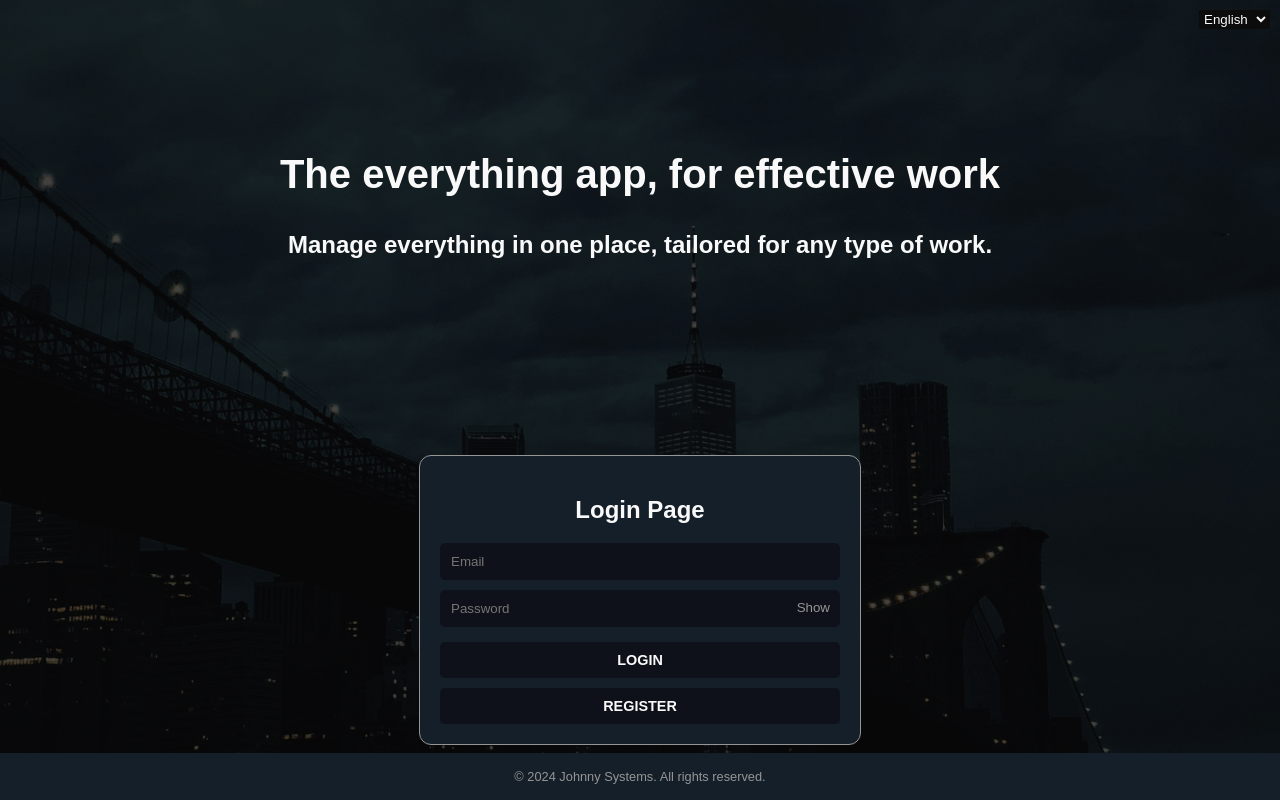
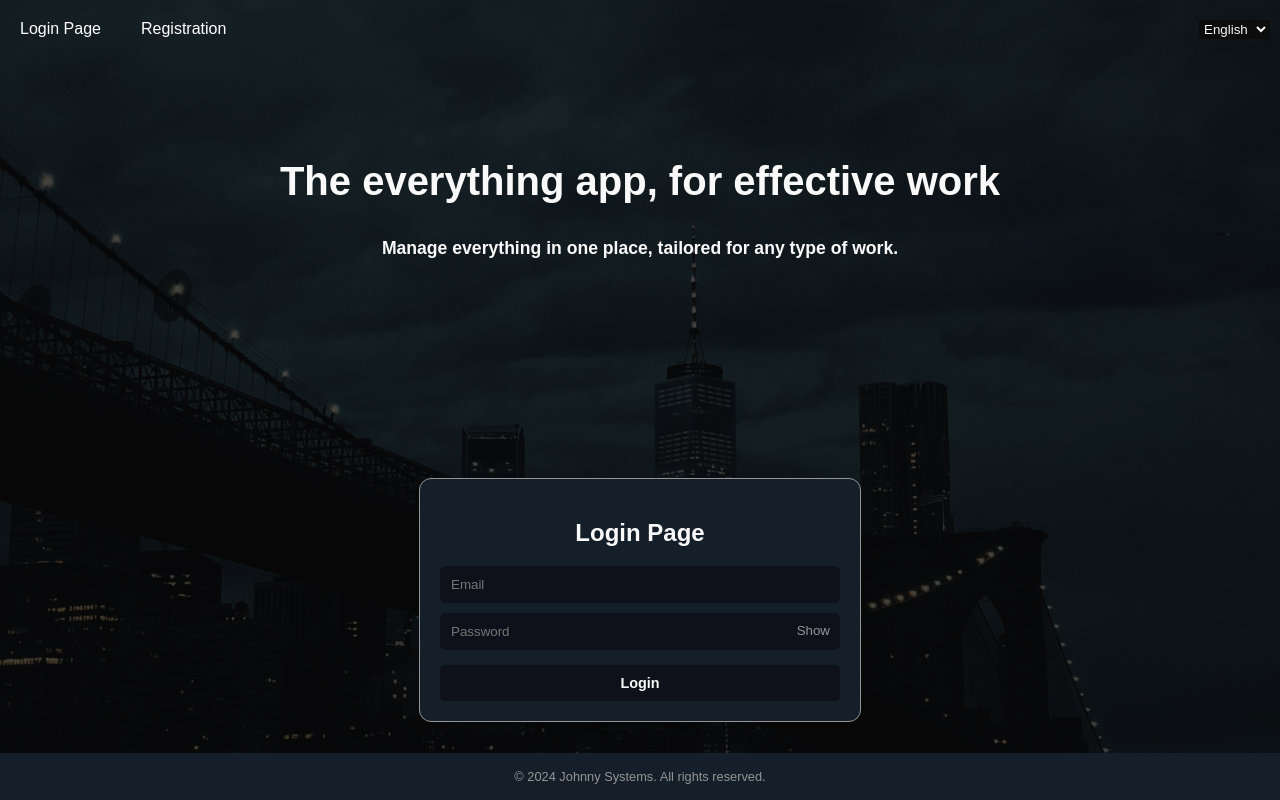
Before and after one commit to traetor/johnny-systems, a React app: page / in a window 1280 px wide. Built offline with nearby package versions, Linux system fonts and the light colour scheme; no server answers.

Commit message:
mobile styling

```diff
--- a/src/components/Auth/Login.js
+++ b/src/components/Auth/Login.js
@@ -83,9 +83,6 @@ function Login({ language }) {
                                 </button>
                             </div>
                             <button className="button primary" type="submit">{texts[language].login}</button>
-                            <button className="button primary" type="button" onClick={() => navigate('/register')}>
-                                {texts[language].register}
-                            </button>
                             {error && <p className="error-message">{error}</p>}
                         </form>
                     </div>
--- a/src/components/Auth/Register.js
+++ b/src/components/Auth/Register.js
@@ -90,7 +90,7 @@ function Register({ language }) {
                             <ActivationInfo language={language} />
                         ) : (
                             <form onSubmit={handleSubmit}>
-                                <h2>{texts[language].register}</h2>
+                                <h2>{texts[language].registration}</h2>
                                 <input
                                     type="email"
                                     placeholder={texts[language].email}
@@ -130,9 +130,6 @@ function Register({ language }) {
                                 {error && <p className="error-message">{error}</p>}
                             </form>
                         )}
-                        <button className="button primary" type="button" onClick={() => navigate('/')}>
-                            {texts[language].login}
-                        </button>
                     </div>
                 </div>
             </div>
--- a/src/components/Navbar/Navbar.js
+++ b/src/components/Navbar/Navbar.js
@@ -41,6 +41,12 @@ function Navbar({ language, handleLanguageChange }) {
                             <Link className="logout" to="/" onClick={logout}>{texts[language].logout}</Link>
                         </>
                     )}
+                    {!isLoggedIn && (
+                        <>
+                            <Link to="/">{texts[language].loginPage}</Link>
+                            <Link to="/register">{texts[language].registration}</Link>
+                        </>
+                    )}
                 </div>
                 <div className="nav-language-select">
                     <select value={language} onChange={handleLanguageChange}>
@@ -49,18 +55,25 @@ function Navbar({ language, handleLanguageChange }) {
                         <option value="de">Deutsch</option>
                     </select>
                 </div>
-                {isLoggedIn && (
-                    <div className="mobile-menu-toggle" onClick={toggleMobileMenu}>
-                        <div className="hamburger"></div>
-                    </div>
-                )}
+                <div className="mobile-menu-toggle" onClick={toggleMobileMenu}>
+                    <div className="hamburger"></div>
+                </div>
                 <div className={`mobile-menu ${isMobileMenuOpen ? 'open' : ''}`}>
                     <div className="mobile-menu-links">
                         {isLoggedIn && (
                             <>
                                 <Link to="/tasks" onClick={toggleMobileMenu}>{texts[language].tasks}</Link>
                                 <Link to="/profile" onClick={toggleMobileMenu}>{texts[language].profile}</Link>
-                                <Link to="/" onClick={() => { logout(); toggleMobileMenu(); }}>{texts[language].logout}</Link>
+                                <Link to="/" onClick={() => {
+                                    logout();
+                                    toggleMobileMenu();
+                                }}>{texts[language].logout}</Link>
+                            </>
+                        )}
+                        {!isLoggedIn && (
+                            <>
+                                <Link to="/" onClick={toggleMobileMenu}>{texts[language].loginPage}</Link>
+                                <Link to="/register" onClick={toggleMobileMenu}>{texts[language].registration}</Link>
                             </>
                         )}
                     </div>
--- a/src/components/Welcome/Welcome.scss
+++ b/src/components/Welcome/Welcome.scss
@@ -8,7 +8,7 @@
   h3 {
     color: #f9f9f9;
     font-weight: 700;
-    font-size: 1.5rem;
+    font-size: 1.1rem;
   }
 }
 
--- a/src/styles/Button.scss
+++ b/src/styles/Button.scss
@@ -6,7 +6,6 @@
   padding: 10px 20px;
   font-size: .9rem;
   font-weight: bold;
-  text-transform: uppercase;
   border: 2px solid #333;
   background-color: #fff;
   color: #333;
--- a/src/styles/Global.scss
+++ b/src/styles/Global.scss
@@ -9,7 +9,7 @@ h2, p {
 
 h3 {
   color: #f9f9f9;
-  font-size: 1rem;
+  font-size: .9rem;
 }
 
 select {
@@ -26,3 +26,7 @@ textarea {
 .d-none {
   display: none !important;
 }
+
+.error-message {
+  font-size: .7rem;
+}
--- a/src/texts.js
+++ b/src/texts.js
@@ -42,7 +42,8 @@ const texts = {
         taskTitle: 'Tytuł zadania',
         taskDescription: 'Opis zadania',
         userProfile: 'Profil użytkownika',
-        update: 'Aktualizuj'
+        update: 'Aktualizuj',
+        registration: 'Rejestracja'
     },
     en: {
         tasks: 'Tasks',
@@ -87,7 +88,8 @@ const texts = {
         taskTitle: 'Task Title',
         taskDescription: 'Task Description',
         userProfile: 'User Profile',
-        update: 'Update'
+        update: 'Update',
+        registration: 'Registration'
     },
     de: {
         tasks: 'Aufgaben',
@@ -132,7 +134,8 @@ const texts = {
         taskTitle: 'Aufgabentitel',
         taskDescription: 'Aufgabenbeschreibung',
         userProfile: 'Benutzerprofil',
-        update: 'Aktualisieren'
+        update: 'Aktualisieren',
+        registration: 'Registrierung'
     }
 };
 
```
